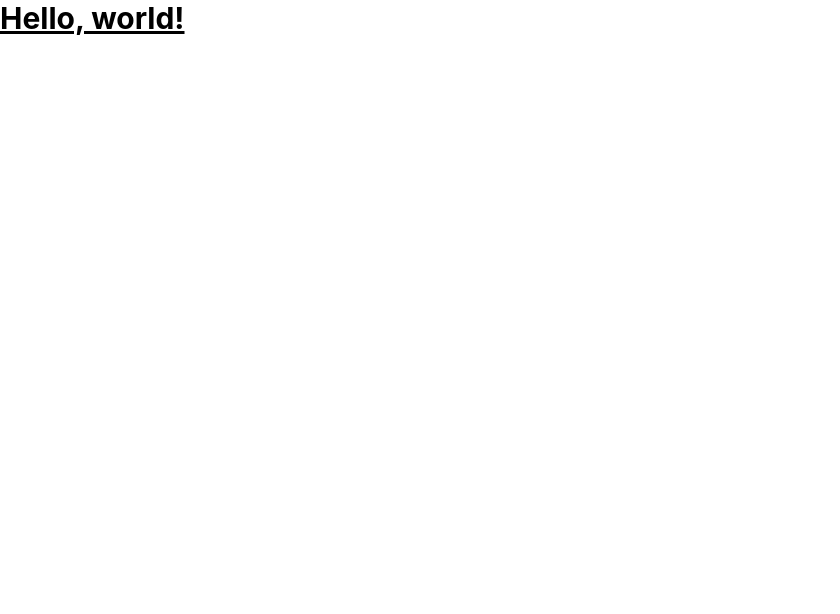
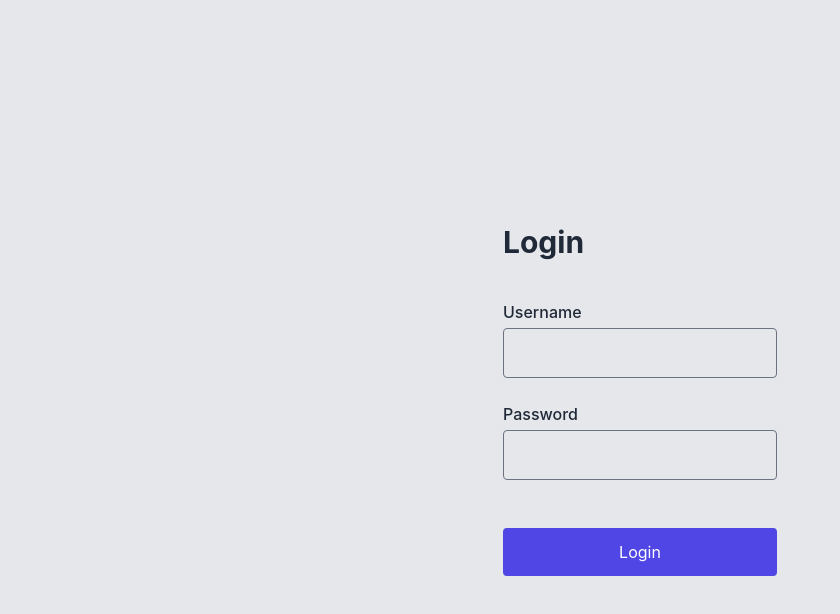
Before and after one commit to hijackhacker24by7/IMPACT, a React (Create React App) app: page / in a window 1280 px wide. Shown: the top 614 px of the page, without its empty margins (0-840 px from the left). Built offline with nearby package versions, Linux system fonts and the light colour scheme.

Commit message:
login component added

```diff
--- a/src/App.js
+++ b/src/App.js
@@ -1,13 +1,13 @@
 import './index.css';
+import Login from './components/Login';
 
 
-import './App.css';
 
 function App() {
   return (
-    <div className="text-3xl font-bold underline">
-      Hello, world!
-    </div>
+    <>
+      <Login />
+    </>
   );
 }
 
--- /dev/null
+++ b/src/components/Login.js
@@ -0,0 +1,61 @@
+// login page with form to input username and password using tailwindcss and responsive design
+
+
+import React, { useState } from 'react';
+// import { Link } from 'react-router-dom';
+
+const Login = () => {
+  const [username, setUsername] = useState('');
+  const [password, setPassword] = useState('');
+
+  const handleSubmit = (e) => {
+    e.preventDefault();
+    console.log('username:', username);
+    console.log('password:', password);
+  };
+
+  return (
+    <div className='flex justify-center items-center h-screen bg-gray-200'>
+      <div >
+
+      <h2 className='text-3xl font-bold mb-10 text-gray-800'>Login</h2>
+        <form onSubmit={handleSubmit}>
+          <div className='mb-6'>
+            <label htmlFor='username' className='block text-gray-800 font-medium'>
+              Username
+            </label>
+            <input
+              type='text'
+              id='username'
+              name='username'
+              value={username}
+              onChange={(e) => setUsername(e.target.value)}
+              className='w-full p-3 rounded bg-gray-200 mt-1'
+            />
+          </div>
+          <div className='mb-6'>
+            <label htmlFor='password' className='block text-gray-800 font-medium'>
+              Password
+            </label>
+            <input
+              id='password'
+              name='password'
+              type='password'
+              value={password}
+              onChange={(e) => setPassword(e.target.value)}
+              className='w-full p-3 rounded bg-gray-200 mt-1'
+            />
+          </div>
+          <button type='submit' className='w-full py-3 mt-6 bg-indigo-600 rounded text-white hover:bg-indigo-500'>
+            Login
+          </button>
+        </form>
+
+
+
+      </div>
+    </div>
+  );
+};
+
+export default Login;
--- /dev/null
+++ b/src/components/Signup.js
@@ -0,0 +1,9 @@
+import React from 'react'
+
+function Signup() {
+  return (
+    <div>Signup</div>
+  )
+}
+
+export default Signup
--- a/tailwind.config.js
+++ b/tailwind.config.js
@@ -6,5 +6,7 @@ module.exports = {
   theme: {
     extend: {},
   },
-  plugins: [],
+  plugins: [
+    require('@tailwindcss/forms')
+  ],
 }
```
Also changed, not shown: package.json (+8 -1 lines), src/contexts/AuthContext.js (added), 1 other file (tests, documents, lock files or other folders).
